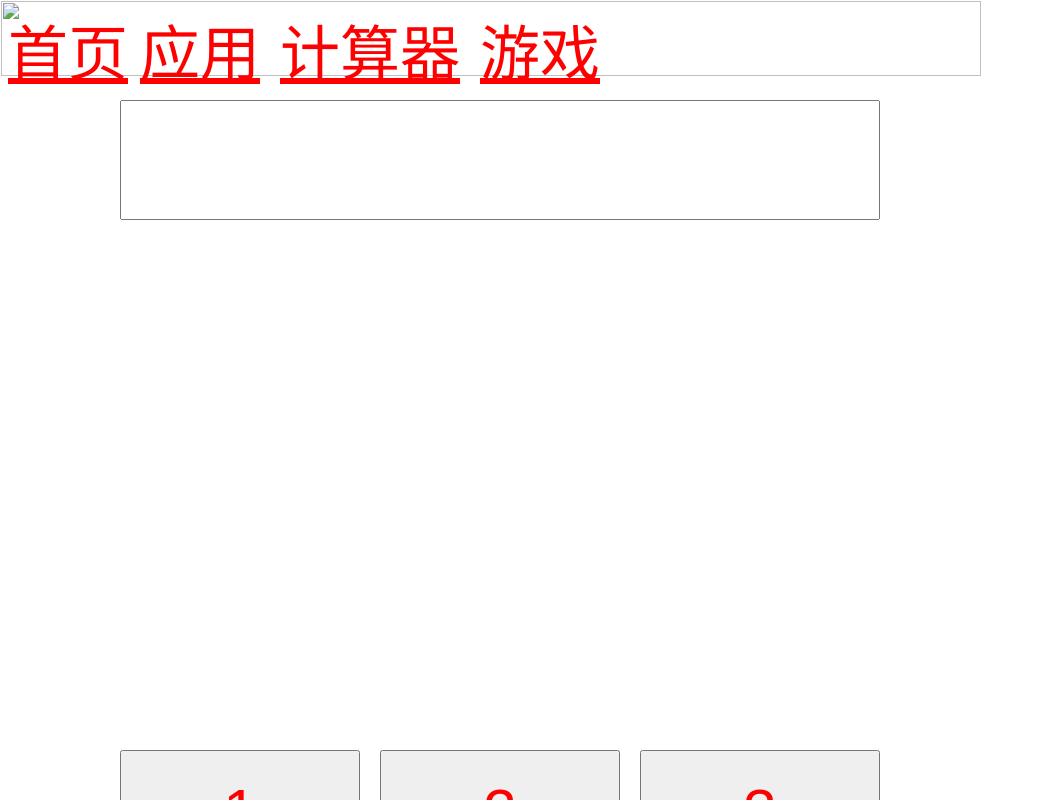
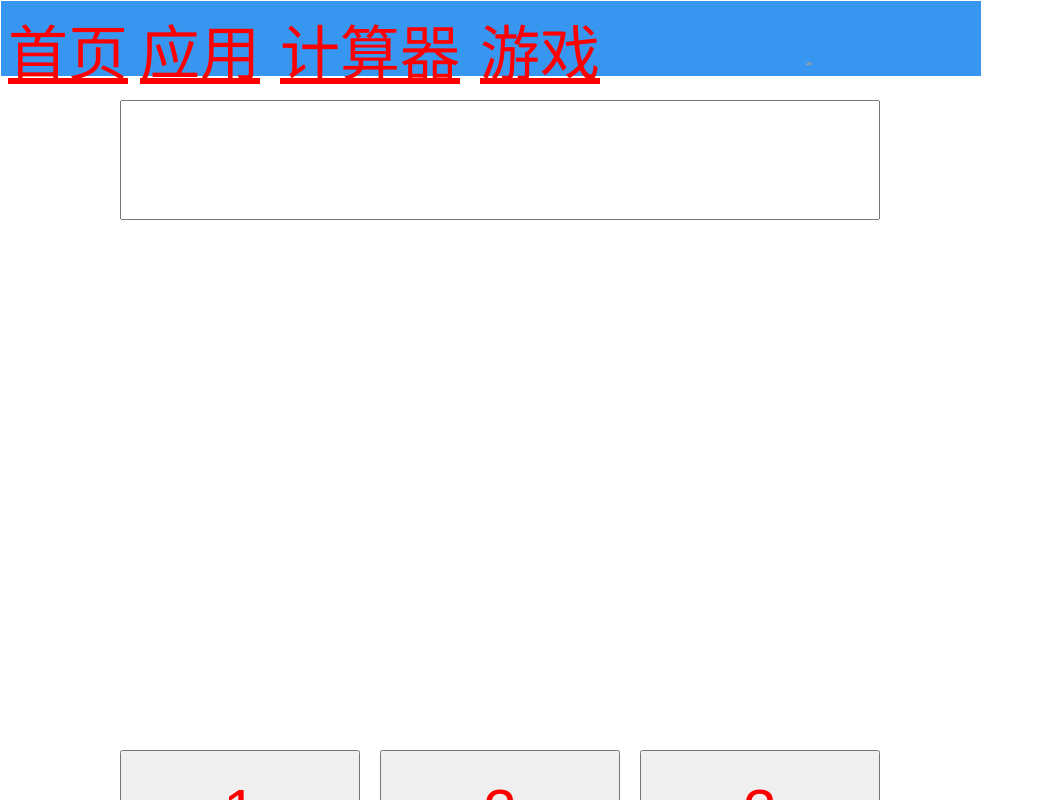
Before and after one commit to wjq4321/html, a plain HTML site: page c.html in a window 1280 px wide. Shown: the whole page, without its empty margins (0-1043 px from the left). Drawn offline with Linux system fonts and the light colour scheme.

Commit message:
Update c.html

```diff
--- a/c.html
+++ b/c.html
@@ -3,7 +3,7 @@
   <title>计算器</title>
     <body>
     <div>
-     <img src="图片/b.jpg"style="position:absolute;top:1px;left:1px;width:980px;height:75px;">
+     <img src="b.jpg"style="position:absolute;top:1px;left:1px;width:980px;height:75px;">
      <a href="index.html"style="position:absolute;top:5px;lef:1px;width:180px;height:70px;font-size:60px;color:red;">首页</a>
      <a href="2.html"style="position:absolute;top:5px;left:140px;width:180px;height:70px;font-size:60px;color:red;">应用</a>
      <a href="c.html"style="position:absolute;top:5px;left:280px;width:180px;height:70px;font-size:60px;color:red;">计算器</a>
```
